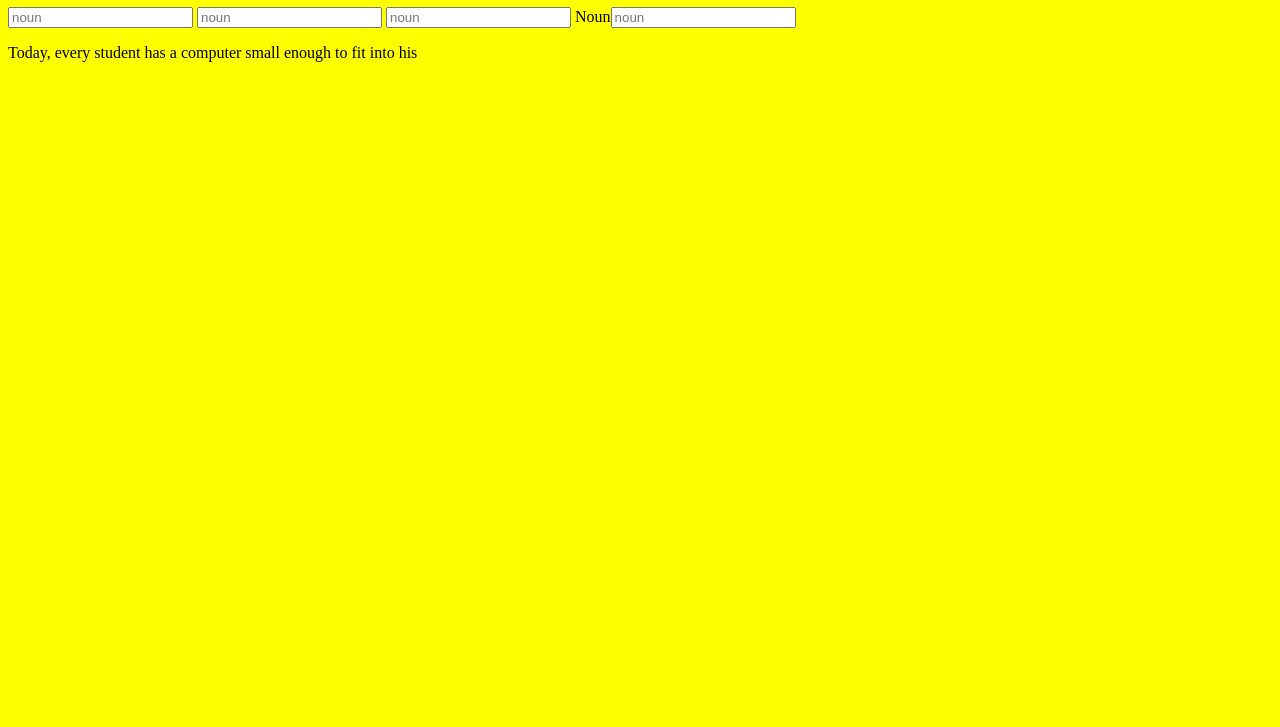
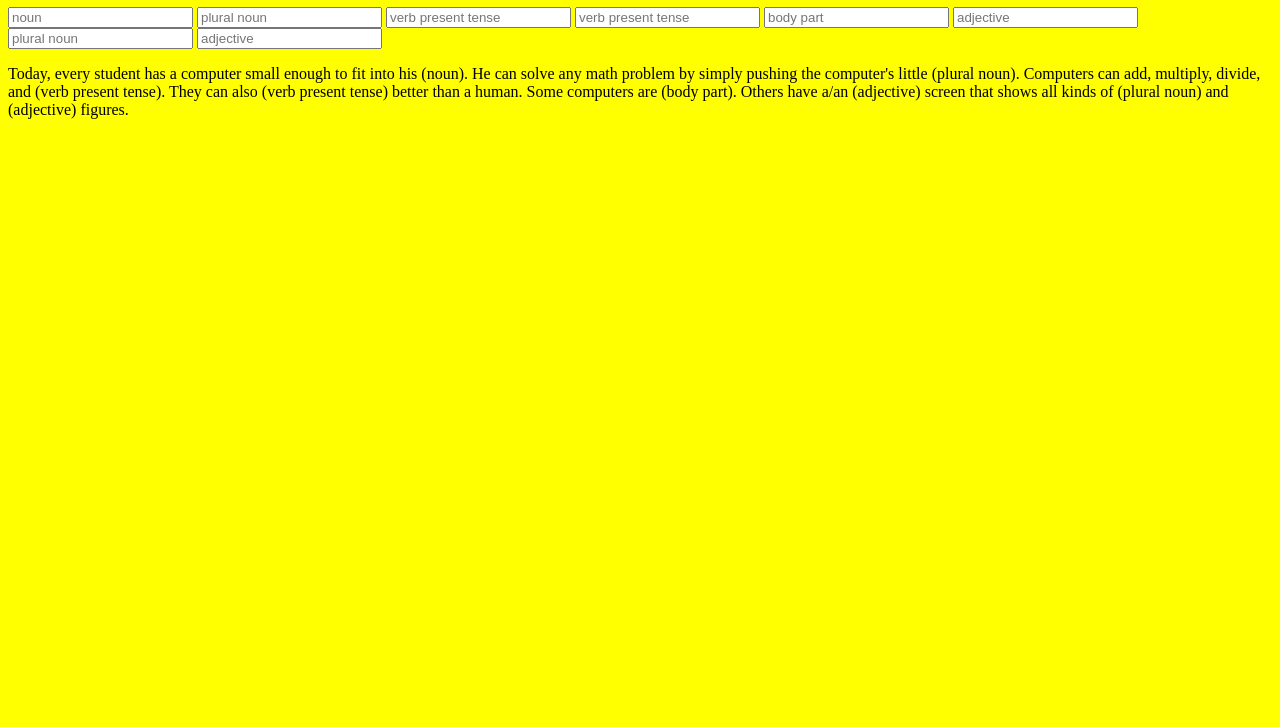
Before and after one commit to rbreliford/Mad-Lib, a plain HTML site: page index.html in a window 1280 px wide. Shown: the part 73-800 px from the top of the page. Drawn offline with Linux system fonts and the light colour scheme.

Commit message:
updating mad libs

```diff
--- a/index.html
+++ b/index.html
@@ -11,11 +11,15 @@
 
     <h1 class="heading">THE MAGIC COMPUTERS</h1>
 <label for="noun"><input type="text" placeholder="noun"></label>
-<label for="noun"><input type="text" placeholder="noun"></label>
-<label for="noun"><input type="text" placeholder="noun"></label>
-<label for="noun">Noun<input type="text" placeholder="noun"></label>
+<label for="plural noun"><input type="text" placeholder="plural noun"></label>
+<label for="verb present tense"><input type="text" placeholder="verb present tense"></label>
+<label for="verb present tense"><input type="text" placeholder="verb present tense"></label>
+<label for="body part"><input type="text" placeholder="body part"></label>
+<label for="adjective"><input type="text" placeholder="adjective"></label>
+<label for="plural noun"><input type="text" placeholder="plural noun"></label>
+<label for="adective"><input type="text" placeholder="adjective"></label>
 
-    <p>Today, every student has a computer small enough to fit into his</p>
+    <p>Today, every student has a computer small enough to fit into his (noun). He can solve any math problem by simply pushing the computer's little (plural noun). Computers can add, multiply, divide, and (verb present tense). They can also (verb present tense) better than a human. Some computers are (body part). Others have a/an (adjective) screen that shows all kinds of (plural noun) and (adjective) figures.</p>
 </body>
 </html>
 
```
